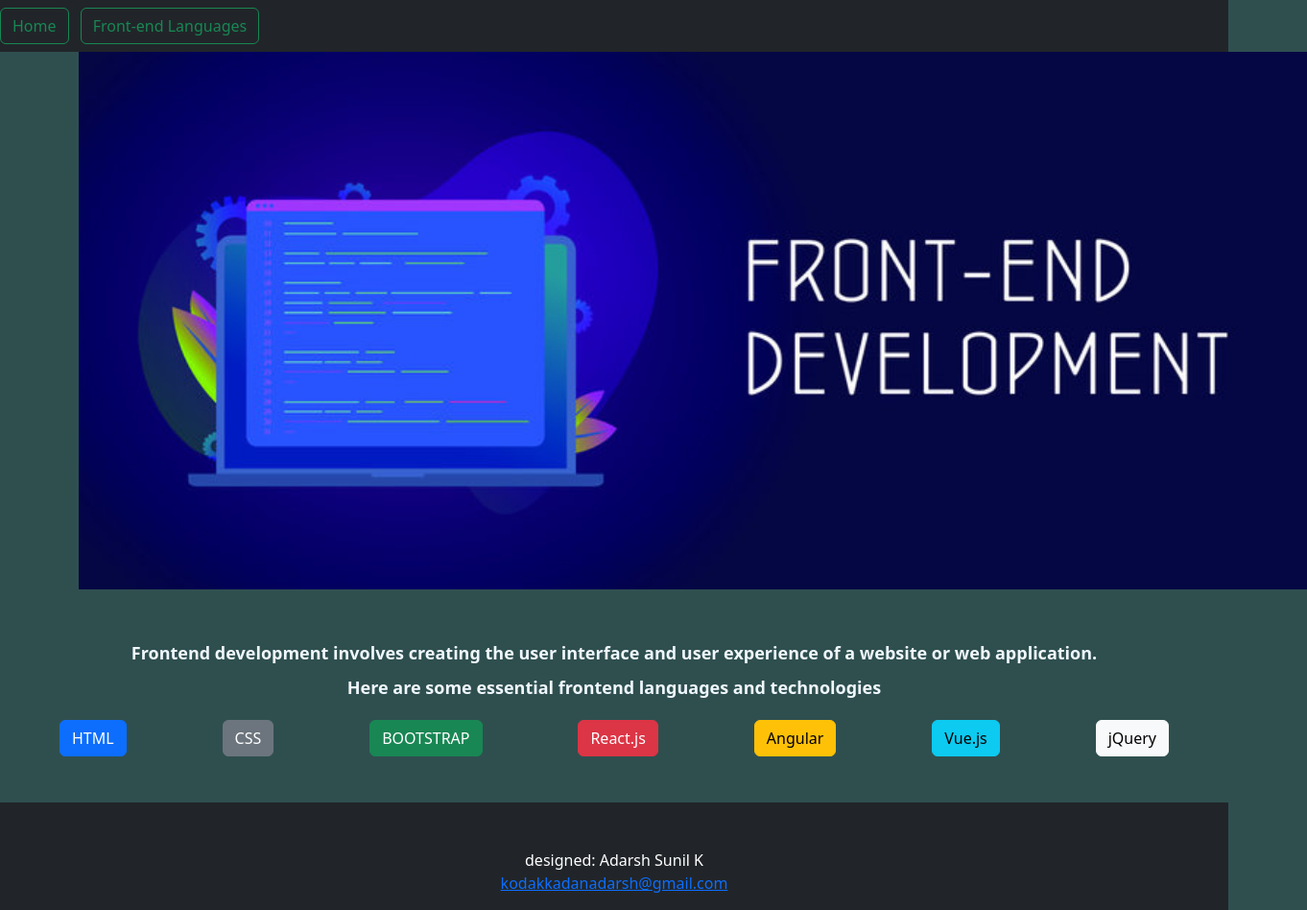
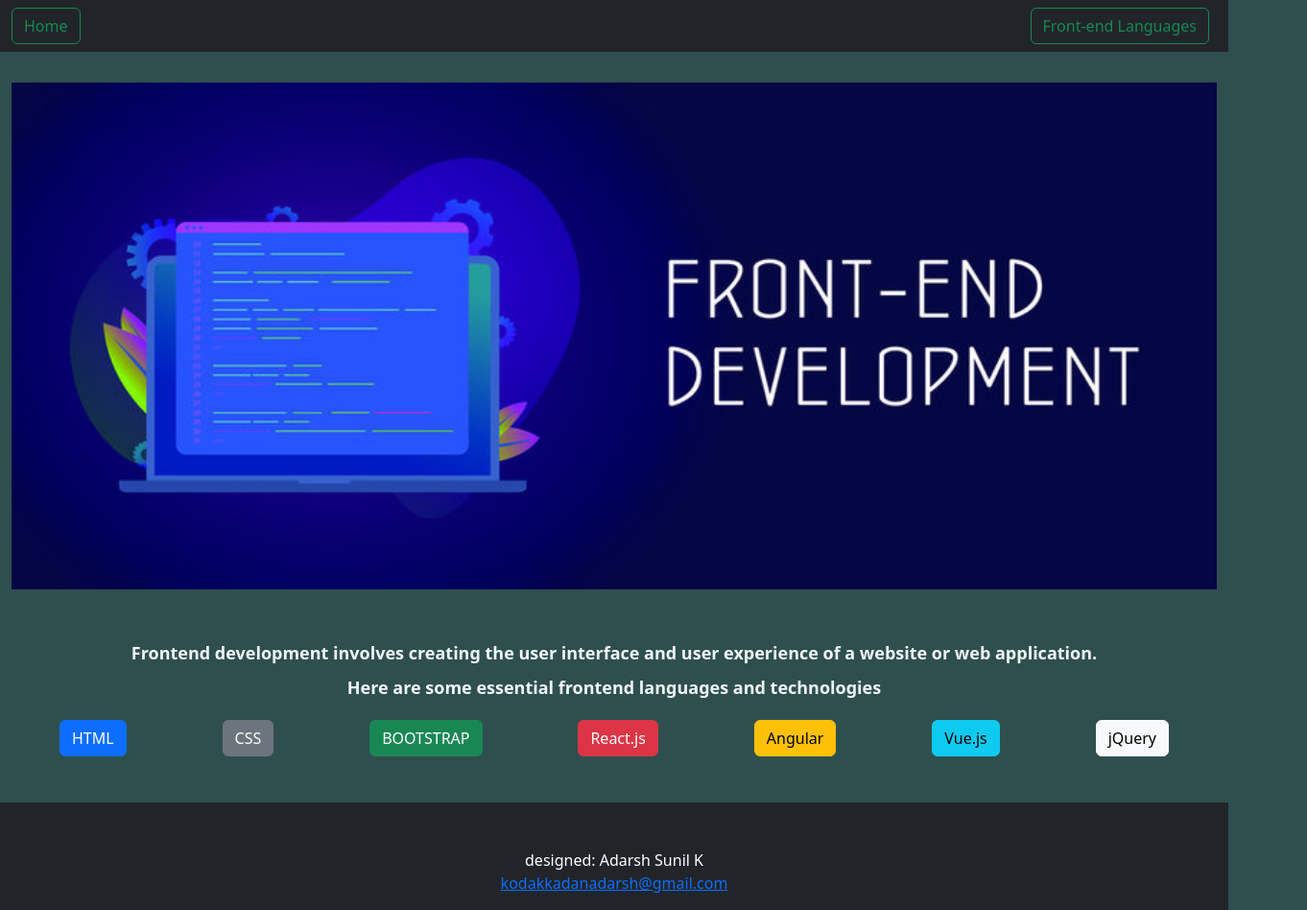
Before and after one commit to Adarsh-Sunil-k/Elevate_Assignment_M2, a plain HTML site: page index.html in a window 1280 px wide. Shown: the whole page at 96% size, 1362 px wide, since content can reach past the window. Drawn offline with nearby package versions, Linux system fonts and the light colour scheme.

Commit message:
version 2.2

```diff
--- a/css/front-end-page.css
+++ b/css/front-end-page.css
@@ -10,7 +10,8 @@ body{
 }
 
 .banner-image{
-    width:98.9vw;
+    padding-top: 2em;
+    width:100%;
     height: 70vh;
 }
 .card-img-top{
--- a/css/html.css
+++ b/css/html.css
@@ -9,8 +9,9 @@ body{
 }
 
 .banner-image{
-    width:100vw;
+    width:100%;
     height: 70vh;
+    padding-top: 2em;
 }
 
 .main-para-div{
--- a/css/style.css
+++ b/css/style.css
@@ -2,7 +2,8 @@ body{
     background-color: darkslategray;
 }
 .banner-image{
-    width:100vw;
+    padding-top: 2em;
+    width:100%;
     height: 70vh;
 }
 
@@ -24,6 +25,7 @@ body{
     margin-bottom: 3rem;
     display: flex;
     justify-content: space-around;
+    align-items: center;
 }
 
 .footer{
--- a/index.html
+++ b/index.html
@@ -10,18 +10,14 @@
 </head>
 <body>
     <!-- navbar -->
-    <nav class="navbar navbar-dark bg-dark container-fluid">
-        <div class="row">
-            <div class="col-md-12">
-                <form class="justify-content-start">
+    <nav class="navbar navbar-dark bg-dark">
+                <form class="container-fluid justify-content-between">
                     <a href="index.html"><button class="btn btn-outline-success me-2" type="button">Home</button></a>
                     <a href="./HTML/frontEndPage.html"><button class="btn btn-outline-success me-2" type="button">Front-end Languages</button></a>
                 </form>
-            </div>
-        </div>
     </nav>
             <!-- banner -->
-    <div class="container">
+    <div class="container-fluid">
         <div class="row">
             <div class="col-md-12">
                 <header class="banner">
@@ -33,7 +29,7 @@
     <!-- main content -->
     <div class="container-fluid main-para-div">
         <div class="row">
-            <div class="col-md-12">
+            <div class="col-12">
                 <p class="main-para">
                     Frontend development involves creating the user interface and user experience of a website or web application. <br>
                     Here are some essential frontend languages and technologies
@@ -44,7 +40,7 @@
     <!-- main-buttons -->
     <div class="container-fluid">
         <div class="row">
-            <div class="col-md-12 main-buttons">
+            <div class="col-12 main-buttons">
                 <a href="./HTML/html.html"><button type="button" class="btn btn-primary">HTML</button></a>
                 <a href="./HTML/css.html"><button type="button" class="btn btn-secondary">CSS</button></a>
                 <a href="./HTML/bootstrap.html"><button type="button" class="btn btn-success">BOOTSTRAP</button></a>
```
Also changed, not shown: HTML/html.html (+1 -1 lines).
